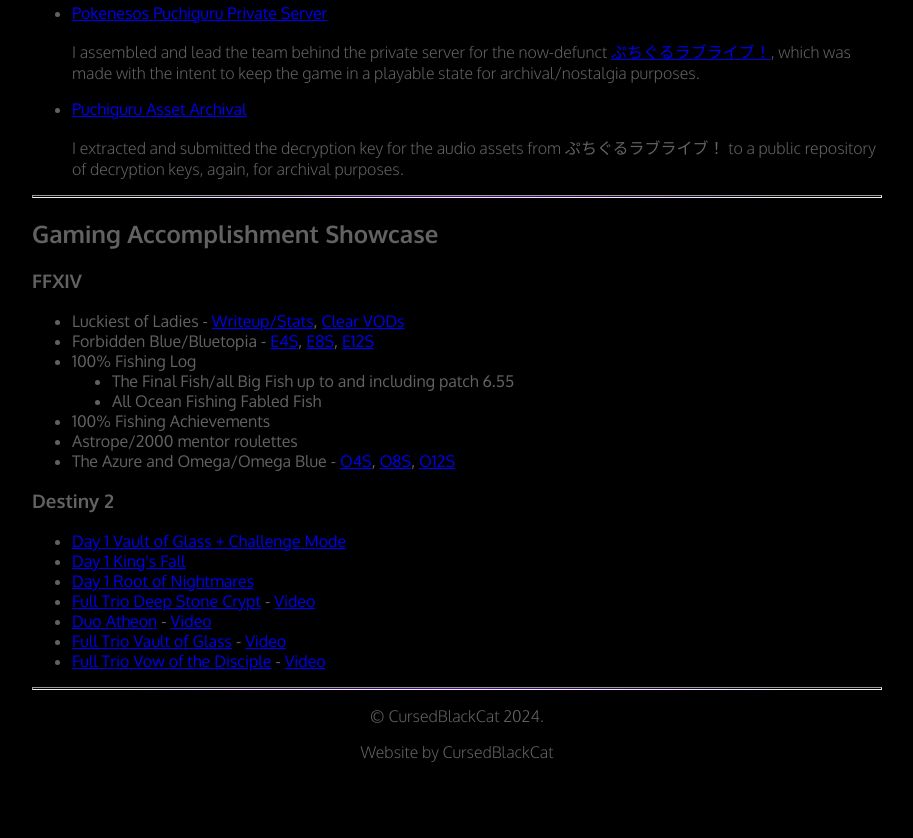
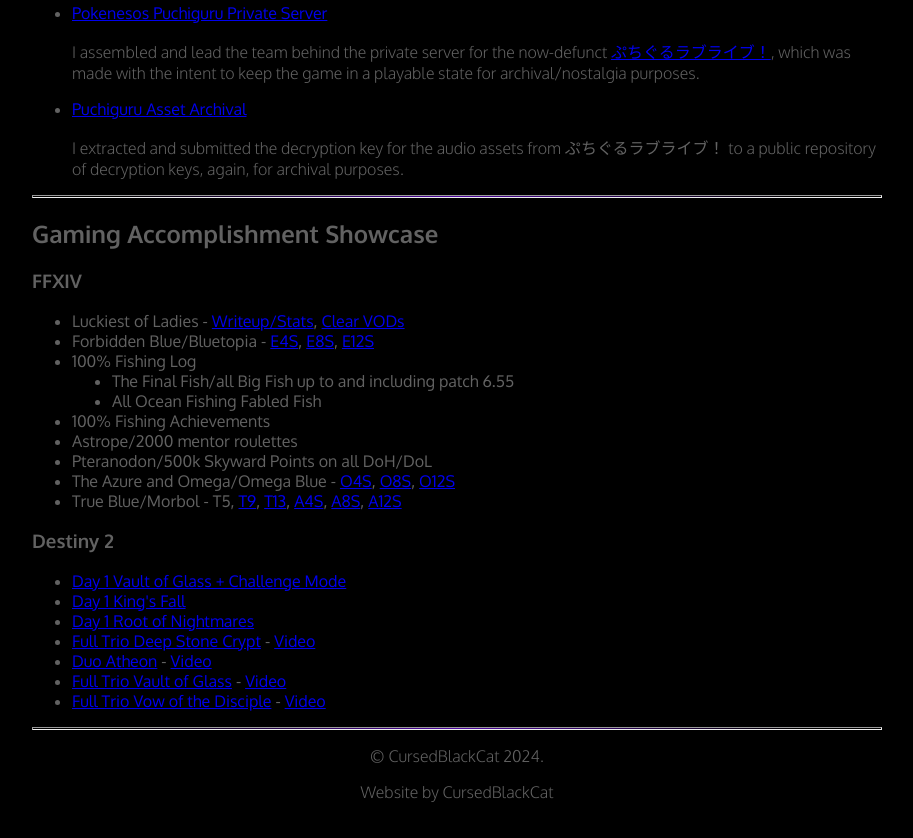
Before and after one commit to CursedBlackCat/cursedblack.cat, a plain HTML site: page index.html in a window 1280 px wide. Shown: the part 999-1837 px from the top of the page, without its empty margins (183-1096 px from the left). Drawn offline with Linux system fonts and the light colour scheme.

Commit message:
Update for Morbol and Pteranodon

```diff
--- a/index.html
+++ b/index.html
@@ -88,10 +88,17 @@
         </li>
         <li class="oxygen-regular">100% Fishing Achievements</li>
         <li class="oxygen-regular">Astrope/2000 mentor roulettes</li>
+        <li class="oxygen-regular">Pteranodon/500k Skyward Points on all DoH/DoL</li>
         <li class="oxygen-regular">The Azure and Omega/Omega Blue - <a
                 href="https://www.youtube.com/watch?v=gzWQg0VMSvY">O4S</a>, <a
                 href="https://www.youtube.com/watch?v=wT3NkLgR8js">O8S</a>, <a
                 href="https://www.youtube.com/watch?v=1Nme0slBiZU">O12S</a></li>
+        <li class="oxygen-regular">True Blue/Morbol - T5, <a
+                href="https://www.youtube.com/watch?v=4Iuq_GSRKLw">T9</a>, <a
+                href="https://www.youtube.com/watch?v=MKCyTkgw3JY">T13</a>, <a
+                href="https://www.youtube.com/watch?v=0Z1DE4avEeI">A4S</a>, <a
+                href="https://www.youtube.com/watch?v=-gyJkKTfrJk">A8S</a>, <a
+                href="https://www.youtube.com/watch?v=YFEeUsr4274">A12S</a></li>
     </ul>
     <h3 class="oxygen-bold">Destiny 2</h3>
     <ul>
```
